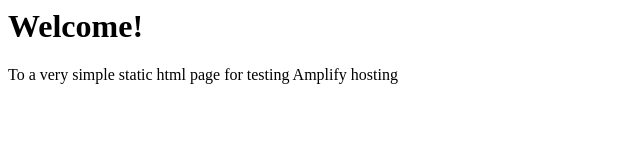
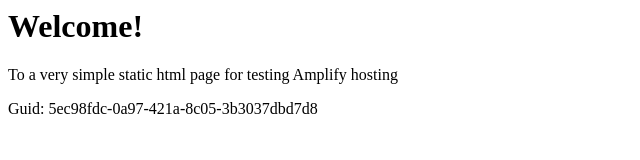
Before and after one commit to aws-aemilia-bom/Github-PR-Commit-Integration-Test-DoNotTouch-v1-preprod-ap-south-1, a website: page src/index.html in a window 1280 px wide. Shown: the whole page, without its empty margins (0-640 px from the left). Drawn offline with Linux system fonts and the light colour scheme.

Commit message:
commit from integ tests

```diff
--- a/src/index.html
+++ b/src/index.html
@@ -1,3 +1,5 @@
+
+
 <html lang="en">
 
 <head>
@@ -10,6 +12,6 @@
 <body>
     <h1>Welcome!</h1>
     <p>To a very simple static html page for testing Amplify hosting</p>
-</body>
+    <p>Guid: 5ec98fdc-0a97-421a-8c05-3b3037dbd7d8</p></body>
 
 </html>
```
